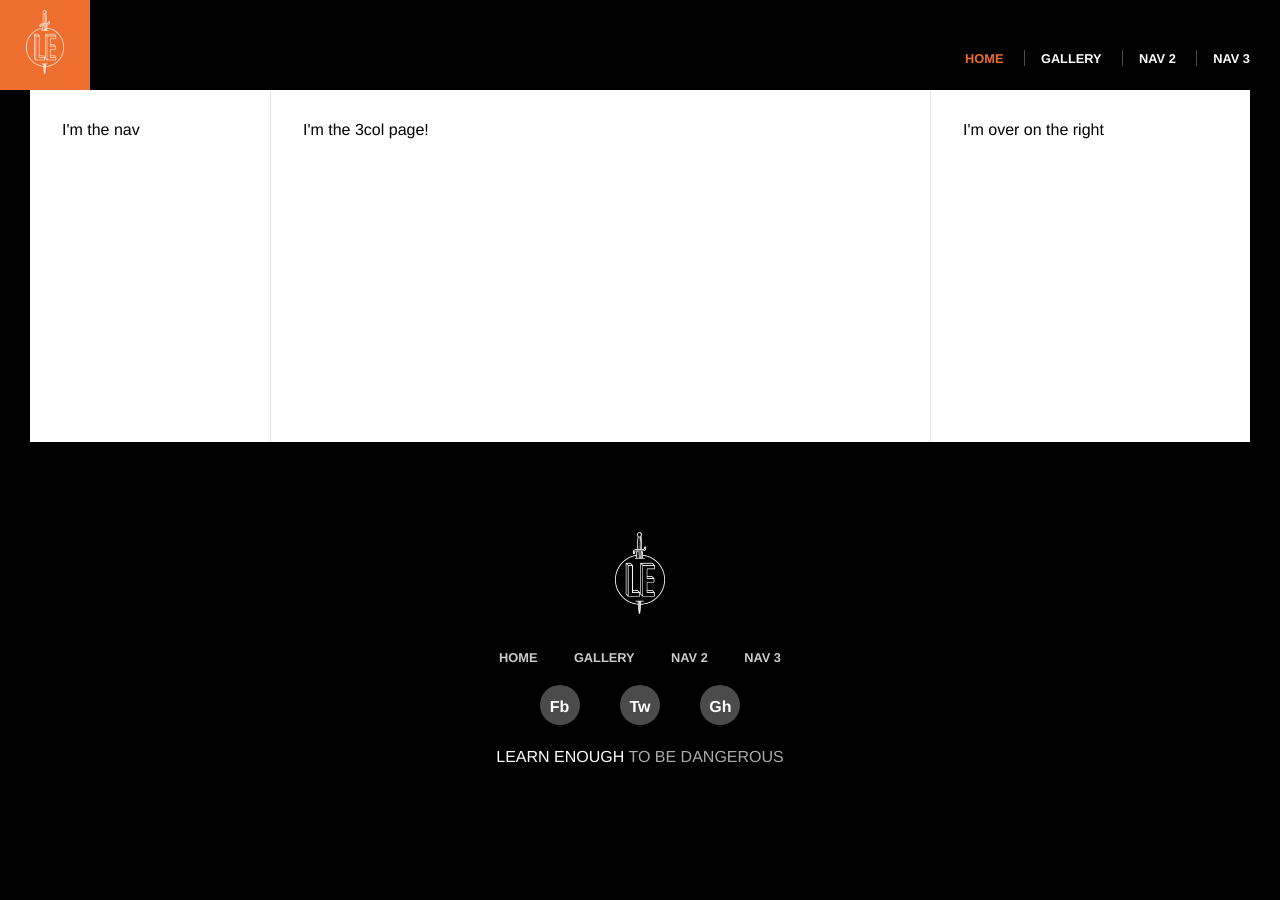
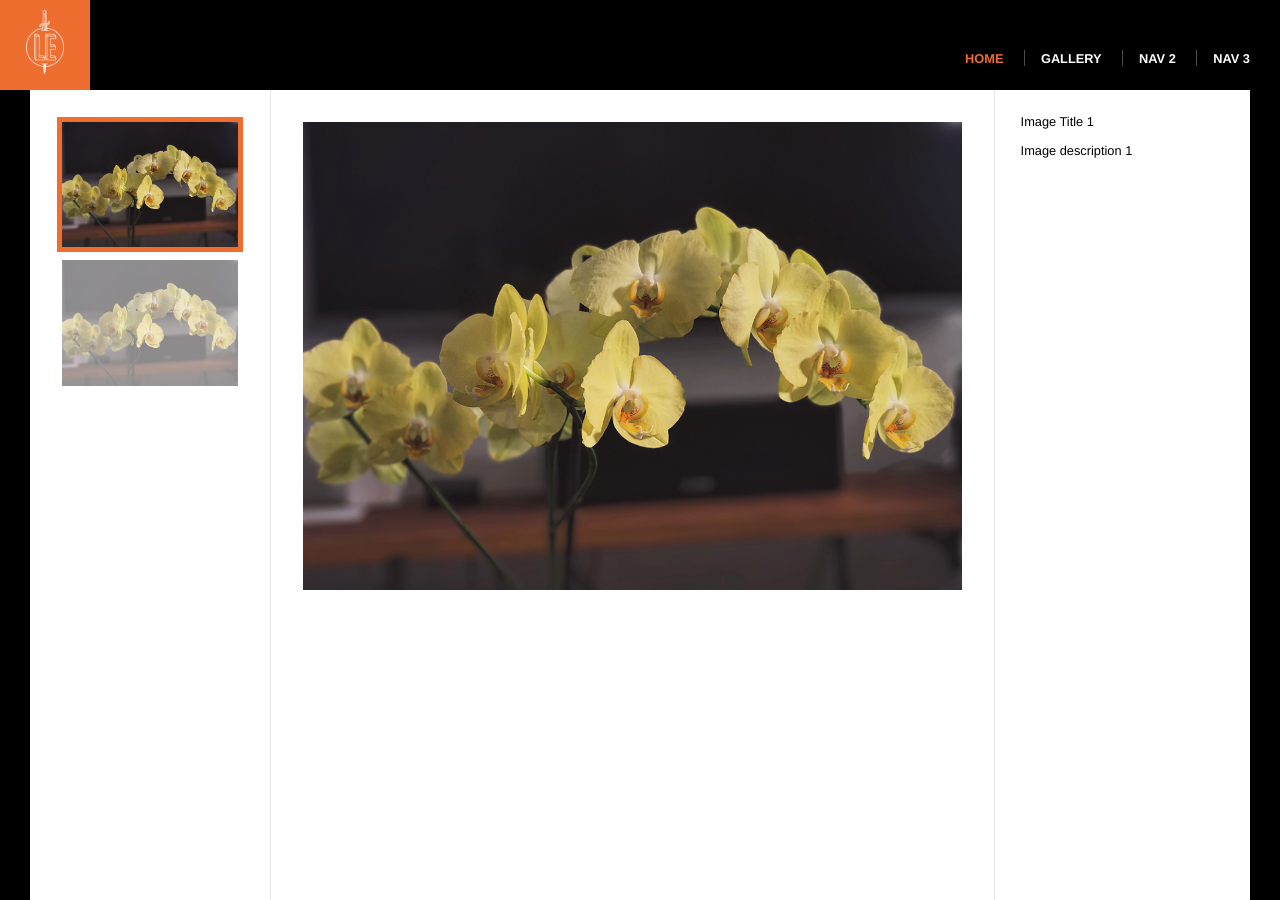
Before and after one commit to Travizzle/travizzle.github.io, a Jekyll site: the page built from gallery/index.html, in a window 1280 px wide and 900 px high. Built offline with Jekyll 4.4.1, drawn with Linux system fonts in a browser that asks for light colours.

Commit message:
Add images to 3-column photo gallery and style the gallery

```diff
--- a/css/main.css
+++ b/css/main.css
@@ -287,3 +287,40 @@
 .bio-copy {
     font-size: 0.75em;
 }
+
+/* GALLERY STYLES */
+.gallery-thumbs {
+    height: 90vh;
+    overflow: scroll;
+}
+.gallery-thumbs > div {
+    cursor: pointer;
+}
+.gallery-thumbs img {
+    box-sizing: border-box;
+    box-shadow: 0 0 0 5px transparent;
+    display: inline-block;
+    margin: 0 0 10px;
+    opacity: 0.5;
+    transition: all 0.5s ease-in-out;
+    width: 100%;
+}
+.gallery-thumbs img:hover {
+    opacity: 1;
+}
+.gallery-thumbs .current img {
+    box-shadow: 0 0 0 5px #ed6e2f;
+    opacity: 1;
+}
+.gallery-photo {
+    position: relative;
+}
+.gallery-photo img {
+    width: 100%;
+}
+.gallery-info {
+    font-size: 0.8rem;
+}
+.gallery-info h3 {
+    margin-bottom: 1em;
+}
--- a/gallery/index.html
+++ b/gallery/index.html
@@ -3,13 +3,21 @@
 ---
 
 <div class="gallery col-three">
-    <div class="col col-nav">
-        I'm the nav
+    <div class="col col-nav gallery-thumbs" id="gallery-thumbs">
+        <div class="current">
+            <img src="/images/small/slide1.jpg" alt="Image title 1">
+        </div>
+        <div>
+            <img src="/images/small/slide1.jpg" alt="Image title 2">
+        </div>
     </div>
     <div class="col col-content">
-        I'm the 3col page!
+        <div class="gallery-photo" id="gallery-photo">
+            <img src="/images/large/slide1.jpg" alt="Image title 1">
+        </div>
     </div>
-    <div class="col col-aside">
-        I'm over on the right
+    <div class="col col-aside gallery-info" id="gallery-info">
+        <h3>Image Title 1</h3>
+        <p>Image description 1</p>
     </div>
 </div>
```
Also changed, not shown: images/large/slide1.jpg (added), images/small/slide1.jpg (added).
